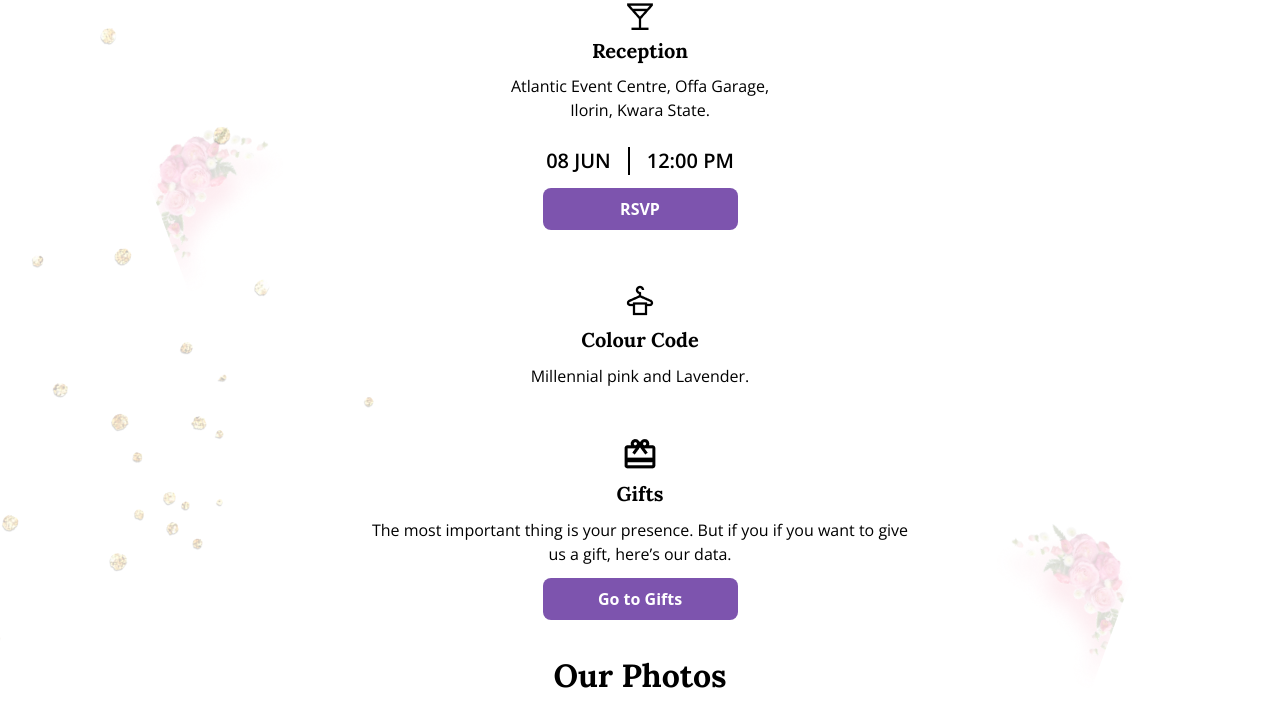
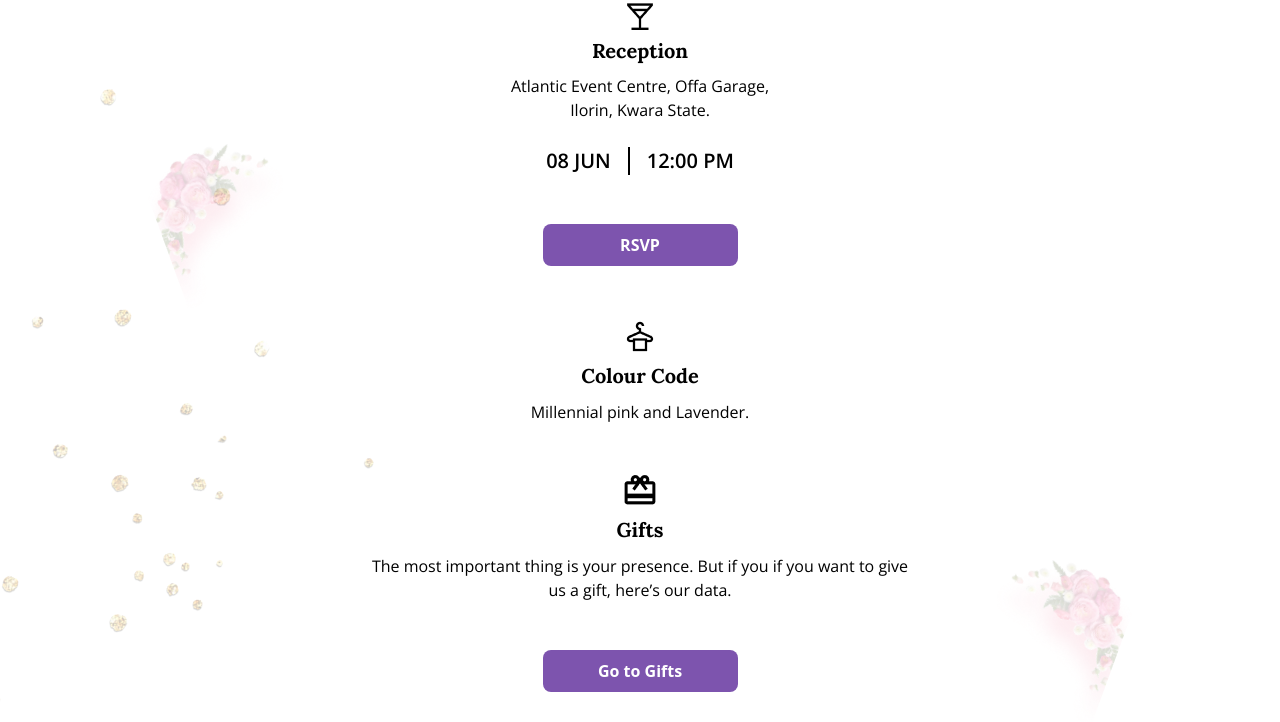
Before and after one commit to olaDmenace/tolus, a website: page public/pages/invitation.html in a window 1280 px wide. Shown: the part 2000-2722 px from the top of the page. Drawn offline with nearby package versions, Linux system fonts and the light colour scheme; grey boxes are pictures that could not be loaded; files whose address does not match are found by name.

Commit message:
invitation buttons

```diff
--- a/public/pages/invitation.html
+++ b/public/pages/invitation.html
@@ -100,7 +100,7 @@
                 <div class="border-l-2 border-black pl-[17px]">12:00 PM</div>
               </div>
             </div>
-            <a href="/pages/RSVP.html">
+            <a href="/pages/RSVP.html" class="block z-30">
               <button
                 class="bg-[#7D54AE] text-white rounded-lg w-[195px] h-[42px] leading-[22px] font-semibold"
               >
@@ -138,7 +138,7 @@
                 want to give us a gift, here’s our data.
               </p>
             </div>
-            <a href="/pages/gifts.html">
+            <a href="/pages/gifts.html" class="block z-30">
               <button
                 class="bg-[#7D54AE] text-white rounded-lg w-[195px] h-[42px] leading-[22px] font-semibold"
               >
```
Also changed, not shown: public/style.css.
